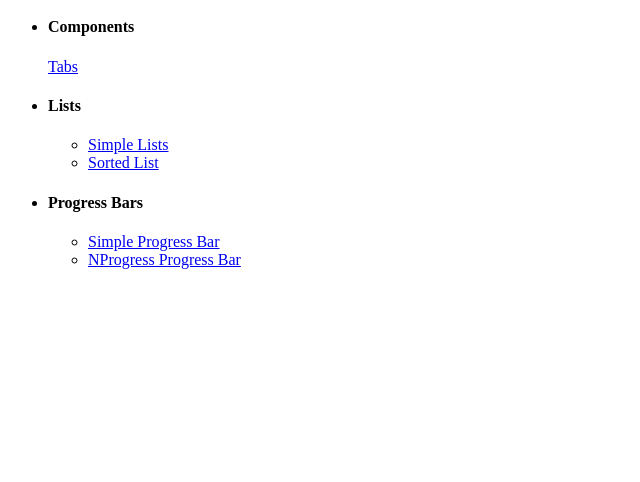
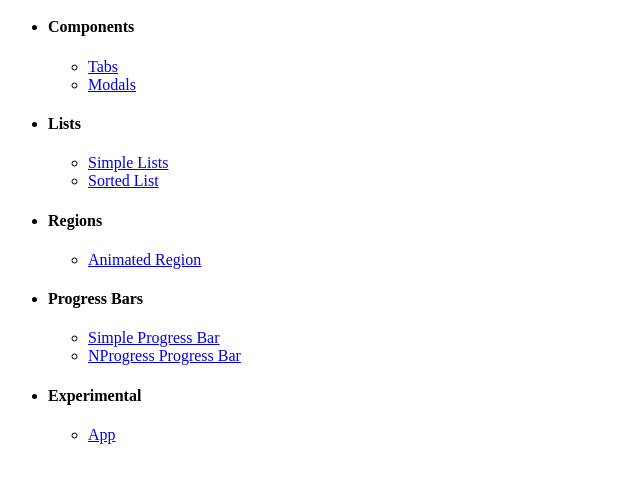
Before and after one commit to MarionetteLabs/marionette-cookbook, a website: page index.html in a window 1280 px wide. Shown: the part 48-530 px from the top of the page, without its empty margins (0-640 px from the left). Drawn offline with Linux system fonts and the light colour scheme.

Commit message:
update toc

```diff
--- a/bower.json
+++ b/bower.json
@@ -20,7 +20,6 @@
     "html5-reset": "~2.1.2"
   },
   "resolutions": {
-    "jquery": "~2.1.0",
     "backbone.wreqr": "~1.1.0"
   },
   "dependencies": {
--- a/index.html
+++ b/index.html
@@ -5,7 +5,10 @@
     <ul>
       <li>
         <h4>Components</h4>
-        <a href="recipes/tabs">Tabs</a>
+        <ul>
+          <li><a href="recipes/tabs">Tabs</a></li>
+          <li><a href="bootstrap/modals">Modals</a></li>
+        </ul>
       </li>
       <li>
         <h4>Lists</h4>
@@ -15,10 +18,22 @@
         </ul>
       </li>
       <li>
+        <h4>Regions</h4>
+        <ul>
+          <li><a href="recipes/animated-region">Animated Region</a></li>
+        </ul>
+      </li>
+      <li>
         <h4>Progress Bars</h4>
         <ul>
           <li><a href="recipes/progress-bar">Simple Progress Bar</a></li>
           <li><a href="recipes/nprogress-progress-bar">NProgress Progress Bar</a></li>
+        </ul>
+      </li>
+      <li>
+        <h4>Experimental</h4>
+        <ul>
+          <li><a href="experimental/puppets">App</a></li>
         </ul>
       </li>
 
```
Also changed, not shown: experimental/puppets/index.html (line endings or trailing spaces).
